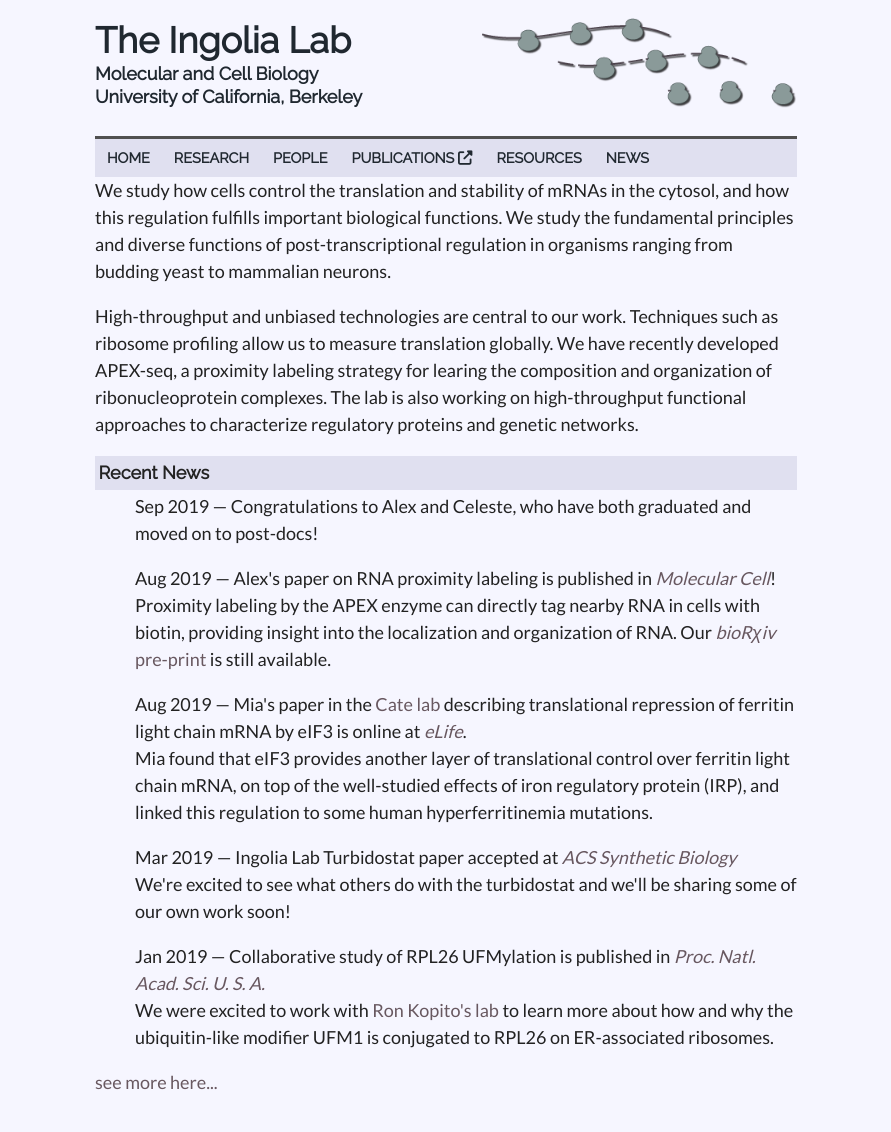
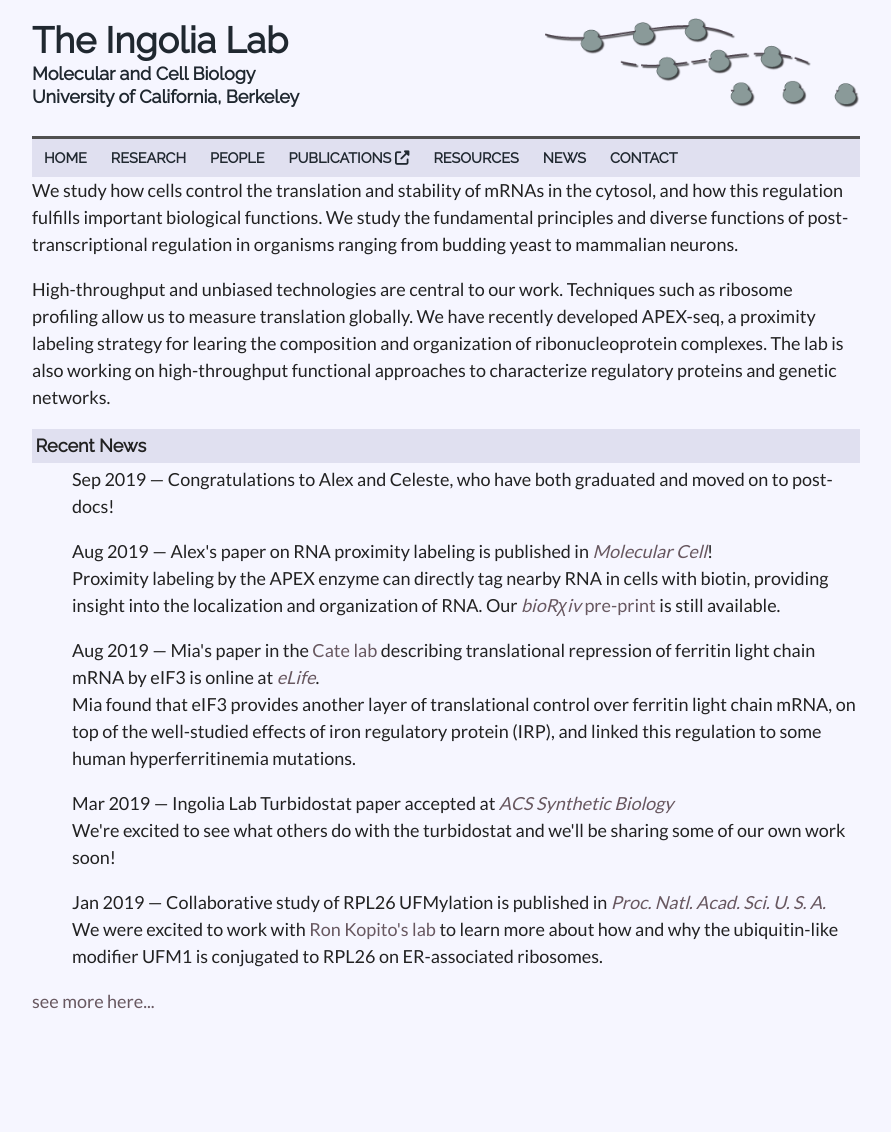
Before and after one commit to ingolia-lab/lab-web-page, a Jekyll site: the page built from src/index.html, in a window 1280 px wide. Shown: the whole page, without its empty margins (194-1085 px from the left). Built offline with Jekyll 4.4.1, drawn with Linux system fonts in a browser that asks for light colours; nearby versions of some CDN libraries; after the commit the page ends 1069 px from its top, so only the background shows below that.

Commit message:
Automate navbar and make active links work

```diff
--- a/src/_includes/navbar.html
+++ b/src/_includes/navbar.html
@@ -1,8 +1,9 @@
 <div class="navbar">
-  <a href="/index.html">HOME</a>
-  <a href="/research.html">RESEARCH</a>
-  <a href="/people.html">PEOPLE</a>
-  <a href="http://scholar.google.com/citations?user=5LXPLI0AAAAJ&sortby=pubdate">PUBLICATIONS <i class="fas fa-external-link-alt"></i></a>
-  <a href="/resources.html">RESOURCES</a>
-  <a href="/news.html">NEWS</a>
+  {% for link in site.data.navbar %}
+  {% assign class = nil %}
+  {% if page.url contains link.url %}
+  {% assign class = 'active' %}
+  {% endif %}
+  <a class="{{ class }}" href="{{ site.baseurl }}{{ link.url }}">{{ link.label }}</a>
+  {% endfor %}
 </div>
--- a/src/_sass/_layout.scss
+++ b/src/_sass/_layout.scss
@@ -3,9 +3,10 @@
 // Styles for managing the structural hierarchy of the site.
 
 .container {
-  max-width: 42rem;
-  padding-left:  1.5rem;
-  padding-right: 1.5rem;
+  max-width: 50rem;
+  padding-left:  2rem;
+  padding-right: 2rem;
+  padding-bottom: 1rem;
   margin-left:  auto;
   margin-right: auto;
 }
```
Also changed, not shown: src/_data/navbar.yml (added, +20 -0 lines).
